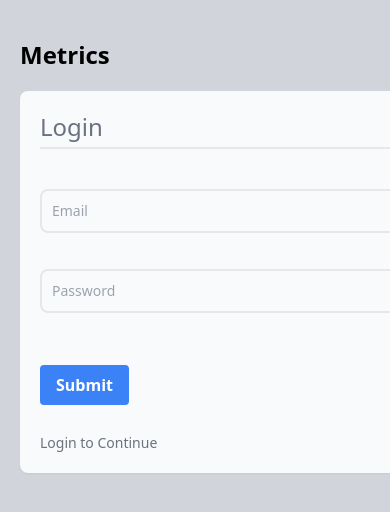
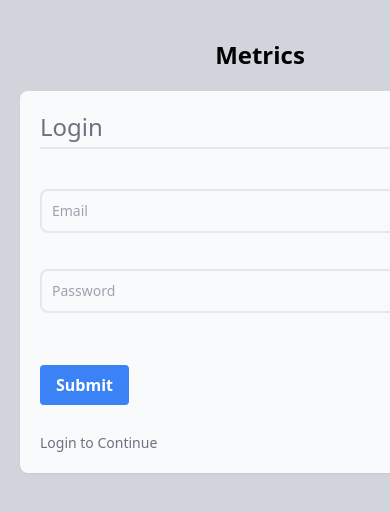
Before and after one commit to Ayaz2589/mock-dashboard, a React (Vite) app: page /dashboard/metrics in a window 390 px wide. Shown: the top 512 px of the page. Built offline with nearby package versions, Linux system fonts and the light colour scheme.

Commit message:
update header component

```diff
--- a/src/components/ui/Header/index.tsx
+++ b/src/components/ui/Header/index.tsx
@@ -1,5 +1,11 @@
 const Header = ({ title }: { title: string }) => {
-  return <h1 className="text-2xl font-semibold mt-[1.2rem]">{title}</h1>;
+  return (
+    <div>
+      <h1 className="text-2xl font-semibold mt-[1.2rem] w-full text-center md:text-left">
+        {title}
+      </h1>
+    </div>
+  );
 };
 
 export default Header;
```
